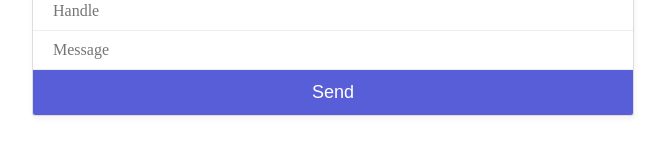
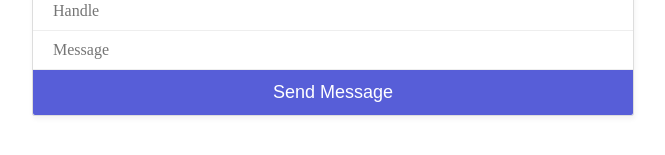
Before and after one commit to littbarskiadeh/git-one, a website: page public/index.html in a window 1280 px wide. Shown: the part 439-594 px from the top of the page, without its empty margins (307-972 px from the left). Drawn offline with nearby package versions, Linux system fonts and the light colour scheme; no server answers.

Commit message:
removed all changes

```diff
--- a/public/index.html
+++ b/public/index.html
@@ -16,8 +16,8 @@
         </div>
 
         <input id ="handle" type="text" placeholder="Handle">
-        <input id="message" type="text" placeholder="Message">
-        <button id="send">Send</button>
+        <input id="message" class="space" type="text" placeholder="Message">
+        <button id="send">Send Message</button>
 
     </div>
     <script src="/chat.js"></script>
```
Also changed, not shown: index.html (deleted).
